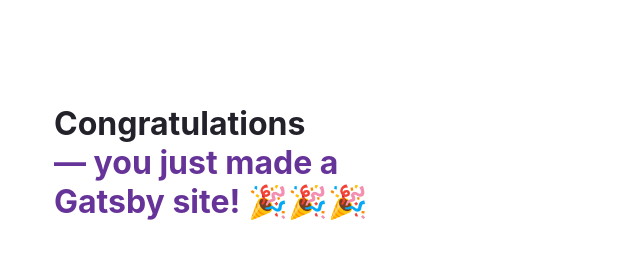
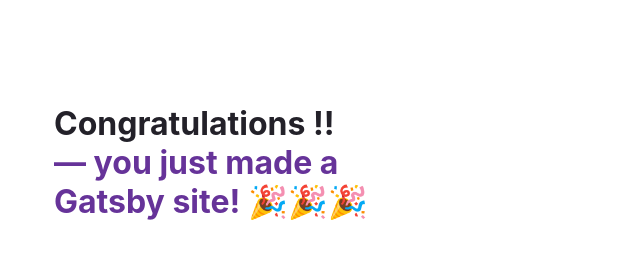
Before and after one commit to theodiablo/portfolio-react, a Gatsby site: page / in a window 1280 px wide. Shown: the top 271 px of the page, 50-690 px from the left. Built offline with nearby package versions, Linux system fonts and the light colour scheme; Gatsby itself is replaced by a stand-in of ours.

Commit message:
Minor change

```diff
--- a/src/pages/index.js
+++ b/src/pages/index.js
@@ -131,7 +131,7 @@ const IndexPage = () => {
     <main style={pageStyles}>
       <title>Home Page</title>
       <h1 style={headingStyles}>
-        Congratulations
+        Congratulations !!
         <br />
         <span style={headingAccentStyles}>— you just made a Gatsby site! </span>
         <span role="img" aria-label="Party popper emojis">
```
